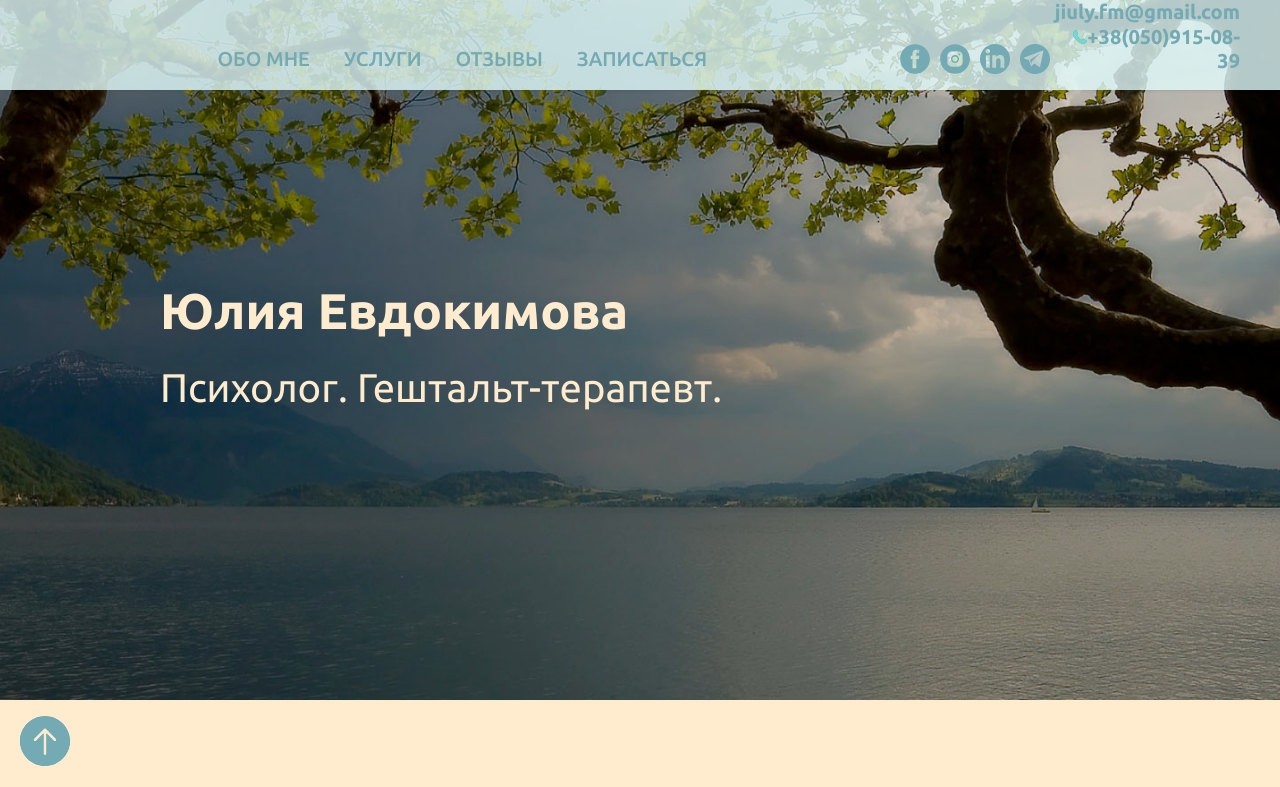
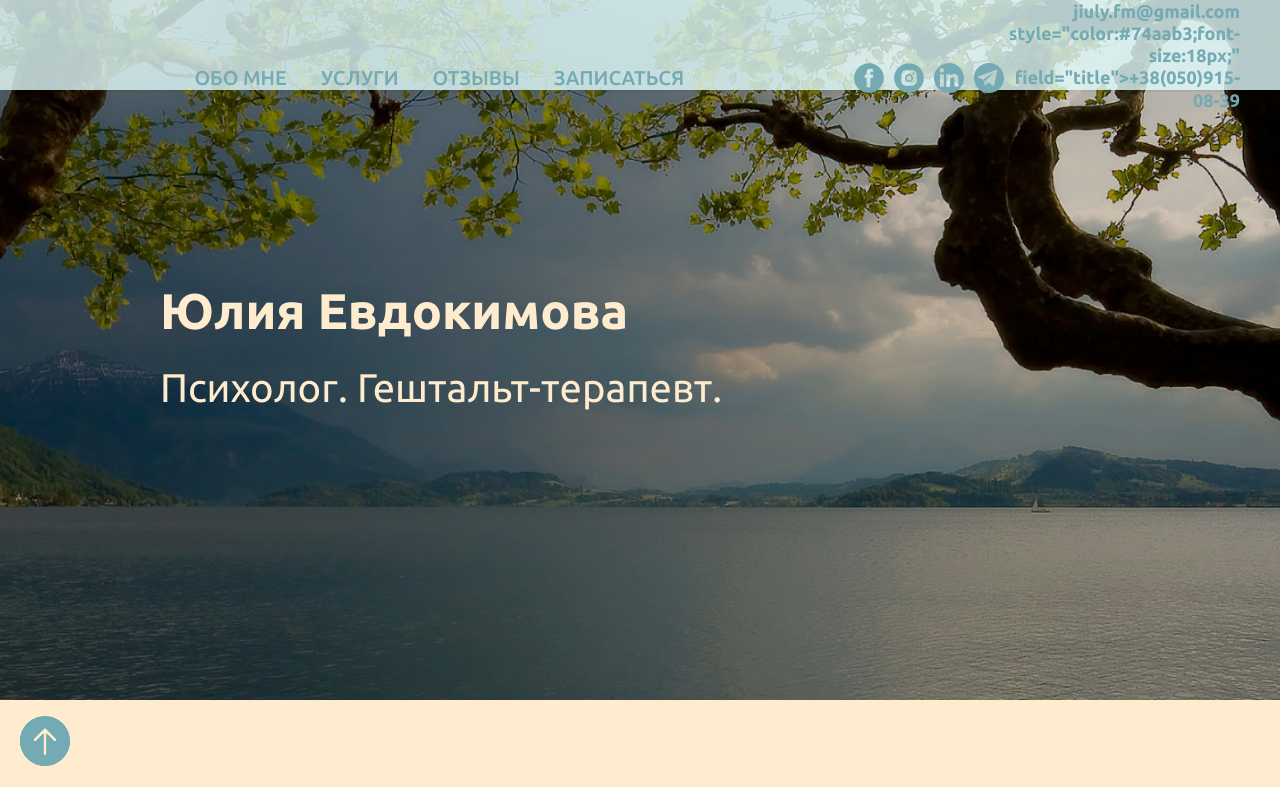
Before and after one commit to Juliaevdokimova/github.io, a plain HTML site: page index.html in a window 1280 px wide. Shown: the top 787 px of the page. Drawn offline with nearby package versions, Linux system fonts and the light colour scheme; some packages are replaced by stand-ins of ours; a script that the page names is missing.

Commit message:
Update index.html

```diff
--- a/index.html
+++ b/index.html
@@ -162,10 +162,8 @@
                                             </svg> </a> </div>
 
 				<div class="t574__title t-title t-title_xs t574__bottom-margin_lg"
-                                	<img src="images/phone.png" alt="" class="header-contact-img"
-					style="color:#74aab3;font-size:20px;" field="title">jiuly.fm@gmail.com
-					<img src="images/phone.png" alt="" class="header-contact-img"
-					style="color:#74aab3;font-size:20px;" field="title">+38(050)915-08-39
+                                	style="color:#74aab3;font-size:18px;" field="title">jiuly.fm@gmail.com
+					style="color:#74aab3;font-size:18px;" field="title">+38(050)915-08-39
 				</div>
 
 
```
